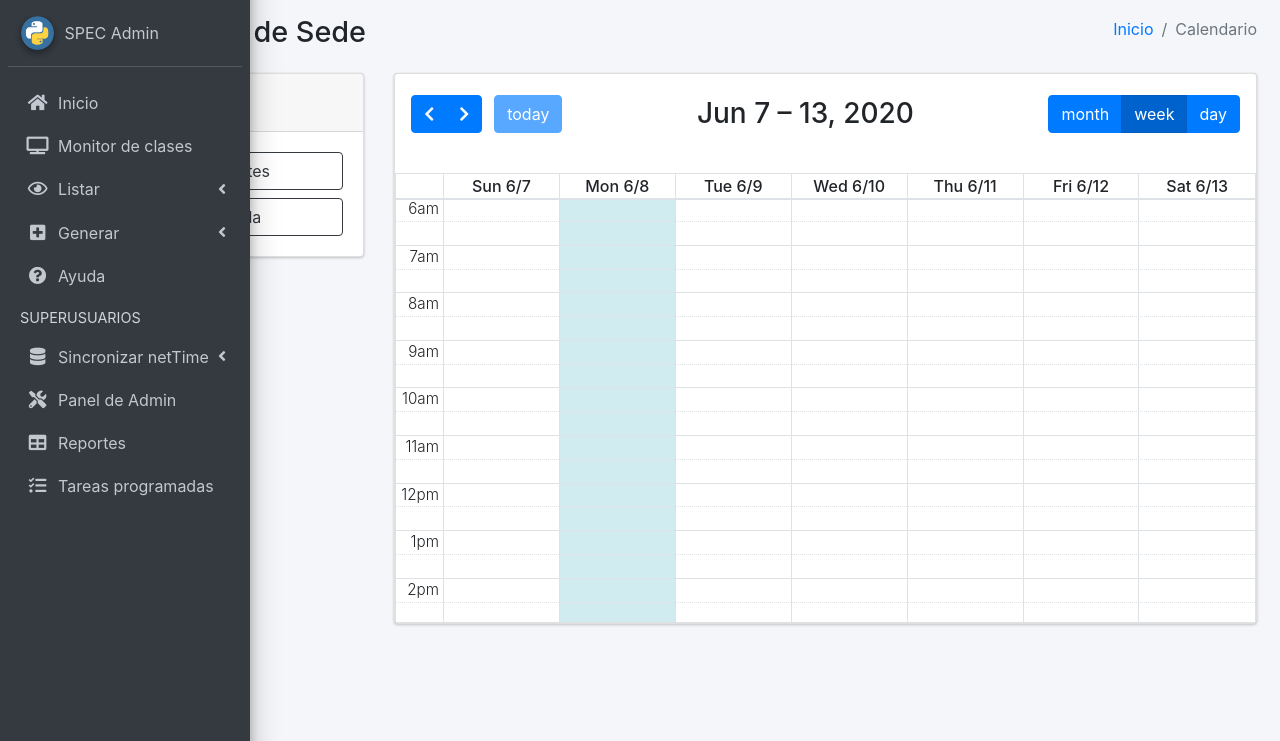
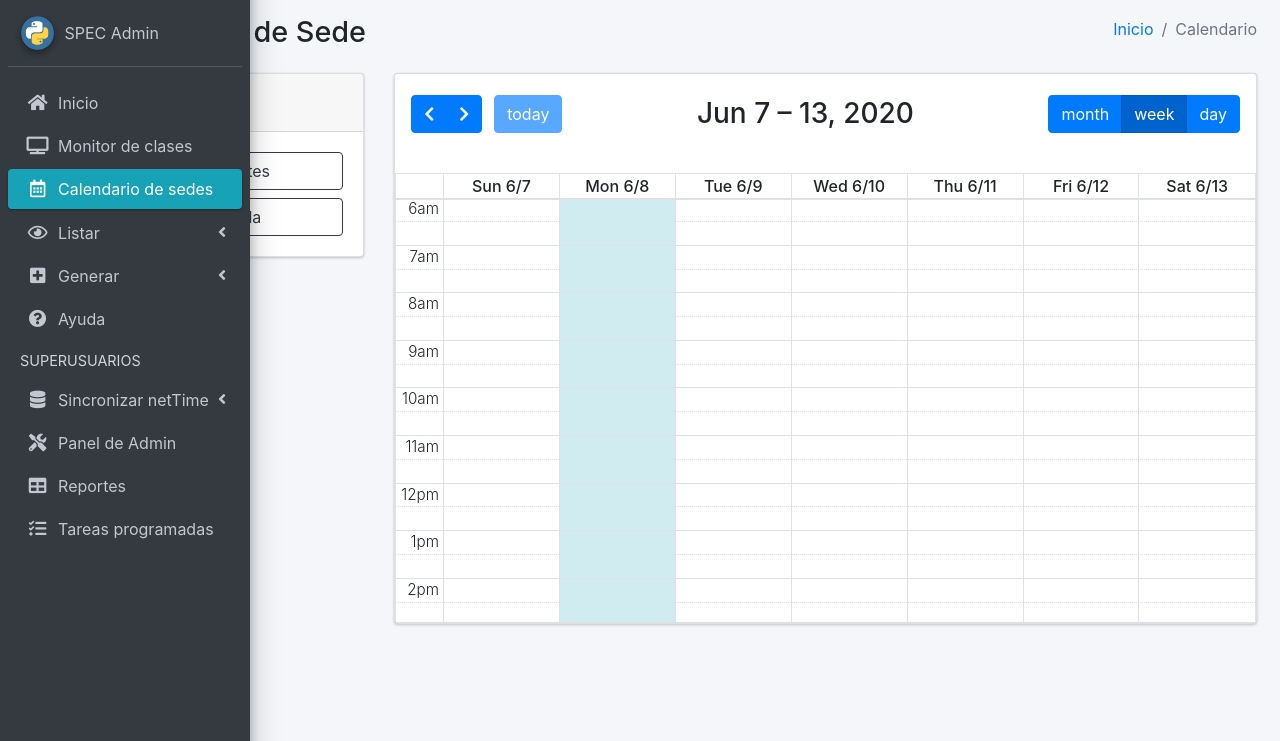
Before and after one commit to lucaslucyk/sgc-web, a Django app: page /calendario-sede/ in a window 1280 px wide. Shown: the part 57-798 px from the top of the page. Run offline with Django 3.2, Linux system fonts and the light colour scheme; a user stored in the database is signed in; data comes from the database, SQL or seed files in the repository; lists and menus that the app fills with data are empty; some libraries are stand-ins or nearby versions.

Commit message:
sede calendar and mail recovery

```diff
--- a/scg/templates/apps/scg_app/clase/calendario.html
+++ b/scg/templates/apps/scg_app/clase/calendario.html
@@ -10,6 +10,8 @@
   <link rel="stylesheet" href="{% static 'plugins/fullcalendar-bootstrap/main.min.css' %}">
 
 {% endblock extra_css %}
+
+{% block active_sede_calendar %} active {% endblock active_sede_calendar %}
 
 {% block namepage %}Calendario de Sede{% endblock %}
 
--- a/scg/templates/base_template.html
+++ b/scg/templates/base_template.html
@@ -128,6 +128,13 @@
             <a href="{% url 'clases_view'%}" class="nav-link {% block active_monitor %}{% endblock %}">
               <i class="nav-icon fas fa-tv"></i>
               <p>Monitor de clases</p>
+            </a>
+          </li>
+
+          <li class="nav-item">
+            <a href="{% url 'sede_calendar'%}" class="nav-link {% block active_sede_calendar %}{% endblock %}">
+              <i class="nav-icon far fa-calendar-alt"></i>
+              <p>Calendario de sedes</p>
             </a>
           </li>
 
```
Also changed, not shown: scg/static/js/calendario.js (+3 -21 lines).
